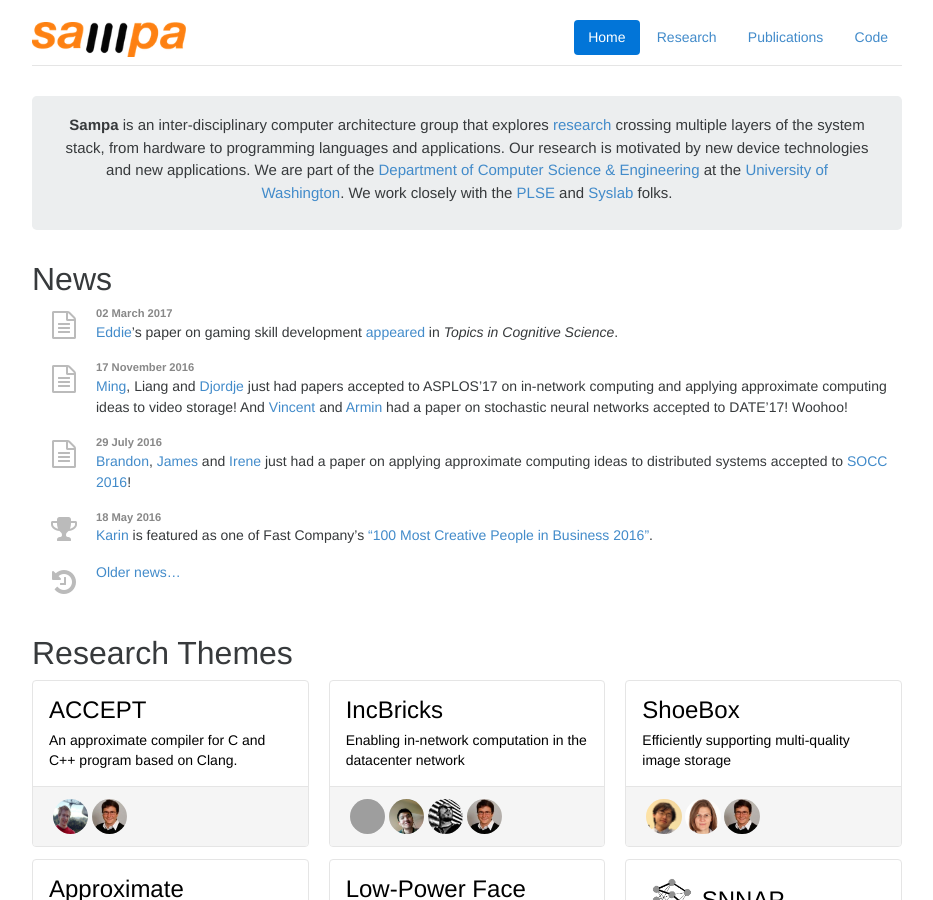
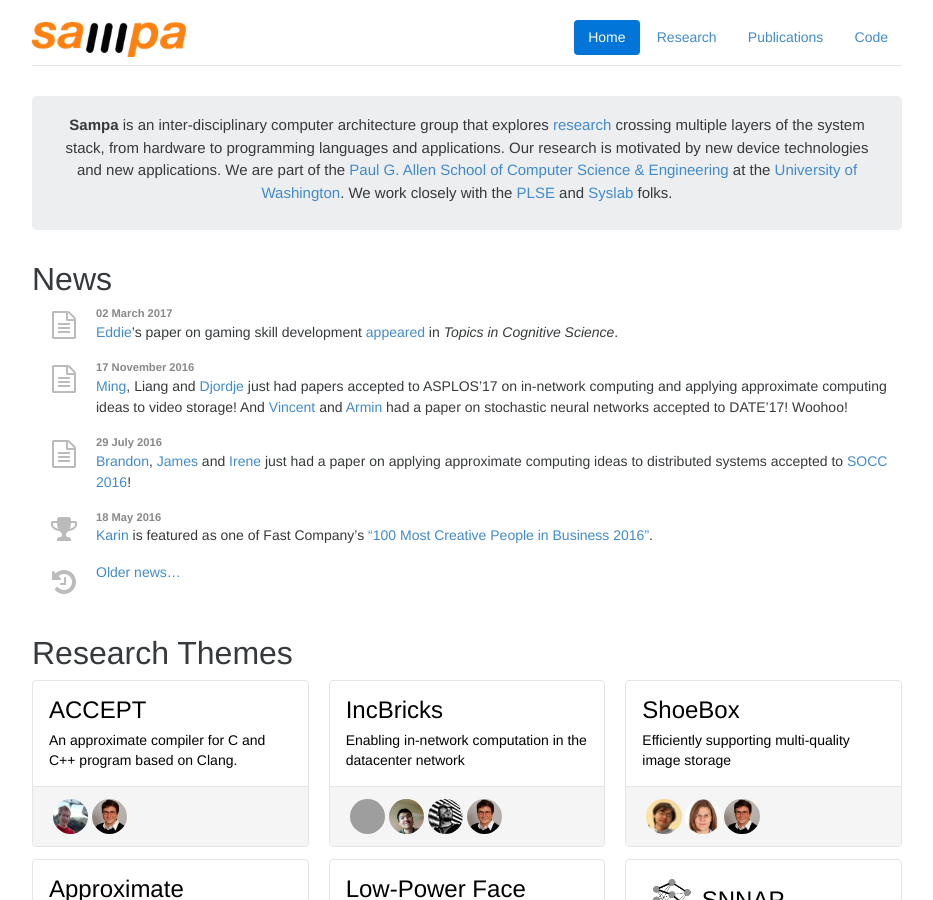
Before and after one commit to uwsampa/sampa-public, a Jekyll site: the page built from index.html, in a window 1280 px wide and 900 px high. Shown: the whole window, without its empty margins (173-1106 px from the left). Built offline with Jekyll 4.4.1, drawn with Linux system fonts in a browser that asks for light colours; nearby versions of some CDN libraries; Markdown is read by kramdown in place of the engine named in the settings; grey boxes are pictures that could not be loaded.

Commit message:
schooled!

```diff
--- a/index.html
+++ b/index.html
@@ -15,7 +15,7 @@
 
 <div class="jumbotron">
   <p>
-      <b>Sampa</b> is an inter-disciplinary computer architecture group that explores <a href="{{ site.base }}/research/">research</a> crossing multiple layers of the system stack, from hardware to programming languages and applications. Our research is motivated by new device technologies and new applications. We are part of the <a href="http://www.cs.washington.edu/">Department of Computer Science &amp; Engineering</a> at the <a href="http://www.washington.edu/">University of Washington</a>. We work closely with the <a href="http://uwplse.org">PLSE</a> and <a href="https://syslab.cs.washington.edu">Syslab</a> folks.
+      <b>Sampa</b> is an inter-disciplinary computer architecture group that explores <a href="{{ site.base }}/research/">research</a> crossing multiple layers of the system stack, from hardware to programming languages and applications. Our research is motivated by new device technologies and new applications. We are part of the <a href="http://www.cs.washington.edu/">Paul G. Allen School of Computer Science &amp; Engineering</a> at the <a href="http://www.washington.edu/">University of Washington</a>. We work closely with the <a href="http://uwplse.org">PLSE</a> and <a href="https://syslab.cs.washington.edu">Syslab</a> folks.
   </p>
 </div>
 
```
